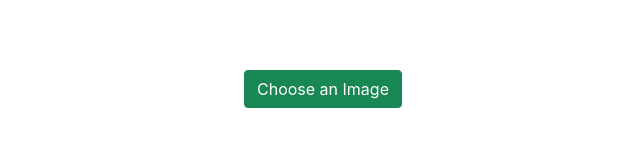
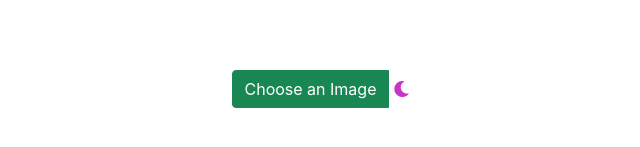
Before and after one commit to manjushsh/web-image-compression-redux, a React (Create React App) app: page / in a window 1280 px wide. Shown: the part 311-458 px from the top of the page, without its empty margins (317-957 px from the left). Built offline with nearby package versions, Linux system fonts and the light colour scheme.

Commit message:
theme toggler moved to main page

```diff
--- a/src/components/compress-image.js
+++ b/src/components/compress-image.js
@@ -24,13 +24,27 @@ const ImageCompressor = () => {
                     style={state?.fileSizeInBytes > 0 ? dynamicCSS.buttonImageSelected : dynamicCSS.buttonNoImageSelected}
                 >
                     <div className="col-sm-12 vh-centered">
-                        <label htmlFor="original-image" className="btn btn-success btn-file">
+
+                        <div class="input-group flex-centered">
+                            <label htmlFor="original-image" className="btn btn-success btn-file">
+                                {state?.fileSizeInBytes > 0 ? "Choose another Image" : "Choose an Image"}
+                                <input type="file" id="original-image" accept="image/*"
+                                    style={{ display: 'none' }} required
+                                    onChange={e => dispatch(handleFileChoosen(e))}>
+                                </input>
+                            </label>
+                            <div className="theme-toggler" onClick={() => dispatch(handleToggleTheme(theme))}>
+                                <span>{theme === "dark" ? <i color='#FFF' className="fas fa-sun"></i> : <i className="fas fa-moon"></i>}</span>
+                            </div>
+                        </div>
+
+                        {/* <label htmlFor="original-image" className="btn btn-success btn-file">
                             {state?.fileSizeInBytes > 0 ? "Choose another Image" : "Choose an Image"}
                             <input type="file" id="original-image" accept="image/*"
                                 style={{ display: 'none' }} required
                                 onChange={e => dispatch(handleFileChoosen(e))}>
                             </input>
-                        </label>
+                        </label> */}
                     </div>
                 </div> : ""
             }
@@ -79,7 +93,7 @@ const ImageCompressor = () => {
                             <div className="col-sm-6 vh-centered image-compress-btn" onClick={e => dispatch(compressSelectedFile(state.file))}>
                                 <span className="full-width-button">{state.isFileBeingCompressed ? "Compressing..." : "Compress Image!"}</span>
                             </div>
-                            <div className="col-sm-5 vh-centered image-compress-btn">
+                            <div className="col-sm-6 vh-centered image-compress-btn">
                                 <label htmlFor="original-image" className="">
                                     {state?.fileSizeInBytes > 0 ? "Choose another Image" : "Choose an Image"}
                                     <input type="file" id="original-image" accept="image/*"
@@ -87,9 +101,6 @@ const ImageCompressor = () => {
                                         onChange={e => dispatch(handleFileChoosen(e))}>
                                     </input>
                                 </label>
-                            </div>
-                            <div className="col-sm-1 vh-centered" onClick={() => dispatch(handleToggleTheme(theme))}>
-                                <span>{theme === "dark" ? <i color='#FFF' className="fas fa-sun"></i> : <i className="fas fa-moon"></i>}</span>
                             </div>
                         </div>
                     </>
--- a/src/css/image-compress.css
+++ b/src/css/image-compress.css
@@ -8,6 +8,11 @@
 
 .row{
     margin: 0 !important;
+}
+
+.flex-centered{
+    align-items: center;
+    justify-content: center;
 }
 
 .image-preview{
@@ -33,9 +38,17 @@
     cursor: pointer;
 }
 
+.theme-toggler{
+    padding: 5px;
+}
+
 .image-compress-btn{
     padding: 5vh 0;
     background-color: #FFDEE9;
     background-image: linear-gradient(90deg, #FFDEE9 0%, #B5FFFC 100%);
 
 }
+
+.fa-sun, .fa-moon{
+    color: #c635c6;
+}
```
